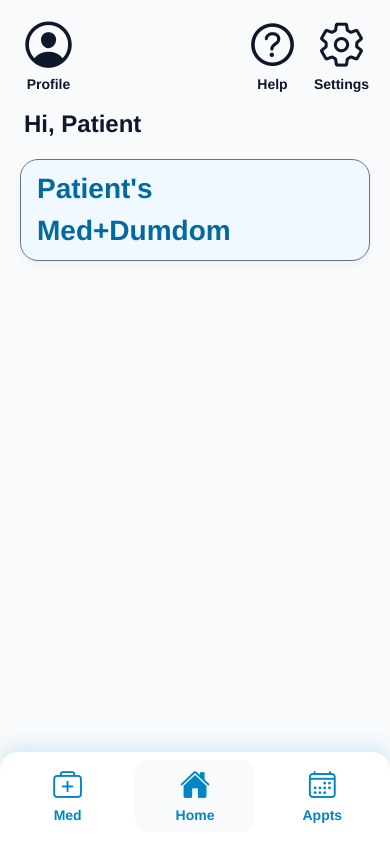
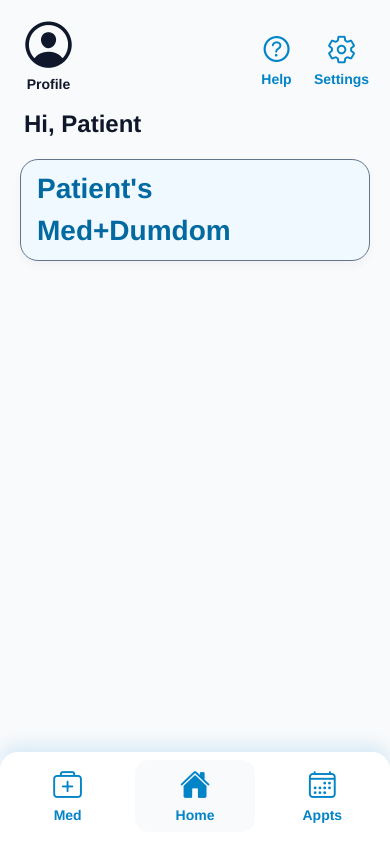
Before and after one commit to secretiv3plotter/Med-Dumdom, a React Native app: screen / in a window 390 px wide. Built offline with nearby package versions, Linux system fonts and the light colour scheme.

Commit message:
Refine dashboard header icon and label alignment

```diff
--- a/src/shared/components/common/DashboardHeader.js
+++ b/src/shared/components/common/DashboardHeader.js
@@ -3,7 +3,9 @@ import HelpButton from '../header/HelpButton';
 import ProfileButton from '../header/ProfileButton';
 import { colors, moderateScale, spacing } from '../../theme';
 
-const SETTINGS_ICON_SIZE = moderateScale(48);
+const HEADER_ACTION_ICON_SIZE = moderateScale(30);
+const HELP_ICON_SIZE = moderateScale(34);
+const HEADER_ACTION_ICON_BASE_OFFSET = { marginBottom: moderateScale(-6) };
 
 export default function DashboardHeader({
   onHelpPress,
@@ -26,11 +28,17 @@ export default function DashboardHeader({
       </View>
 
       <View style={styles.rightGroup}>
-        <HelpButton onPress={onHelpPress} disabled={helpDisabled} />
+        <HelpButton
+          onPress={onHelpPress}
+          disabled={helpDisabled}
+          iconSize={HELP_ICON_SIZE}
+          iconWrapStyle={HEADER_ACTION_ICON_BASE_OFFSET}
+        />
         <HelpButton
           label="Settings"
           icon="settings-outline"
-          iconSize={SETTINGS_ICON_SIZE}
+          iconSize={HEADER_ACTION_ICON_SIZE}
+          iconWrapStyle={HEADER_ACTION_ICON_BASE_OFFSET}
           onPress={onSettingsPress}
           disabled={settingsDisabled}
         />
@@ -53,6 +61,6 @@ const styles = StyleSheet.create({
   rightGroup: {
     flexDirection: 'row',
     alignItems: 'center',
-    gap: spacing.sm,
+    gap: spacing.xs,
   },
 });
--- a/src/shared/components/header/HelpButton.js
+++ b/src/shared/components/header/HelpButton.js
@@ -16,7 +16,7 @@ export default function HelpButton({
   textStyle,
   ...pressableProps
 }) {
-  const iconColor = disabled ? colors.bodyMuted : colors.title;
+  const iconColor = disabled ? colors.bodyMuted : colors.brand;
 
   return (
     <Pressable
@@ -56,7 +56,7 @@ const styles = StyleSheet.create({
     maxWidth: '100%',
     flexShrink: 1,
     alignItems: 'center',
-    gap: spacing.xxs,
+    gap: 0,
   },
   iconWrap: {
     width: BUTTON_VISUAL_SIZE,
@@ -72,7 +72,7 @@ const styles = StyleSheet.create({
     textAlign: 'center',
   },
   defaultText: {
-    color: colors.title,
+    color: colors.brand,
   },
   disabledText: {
     color: colors.bodyMuted,
```
